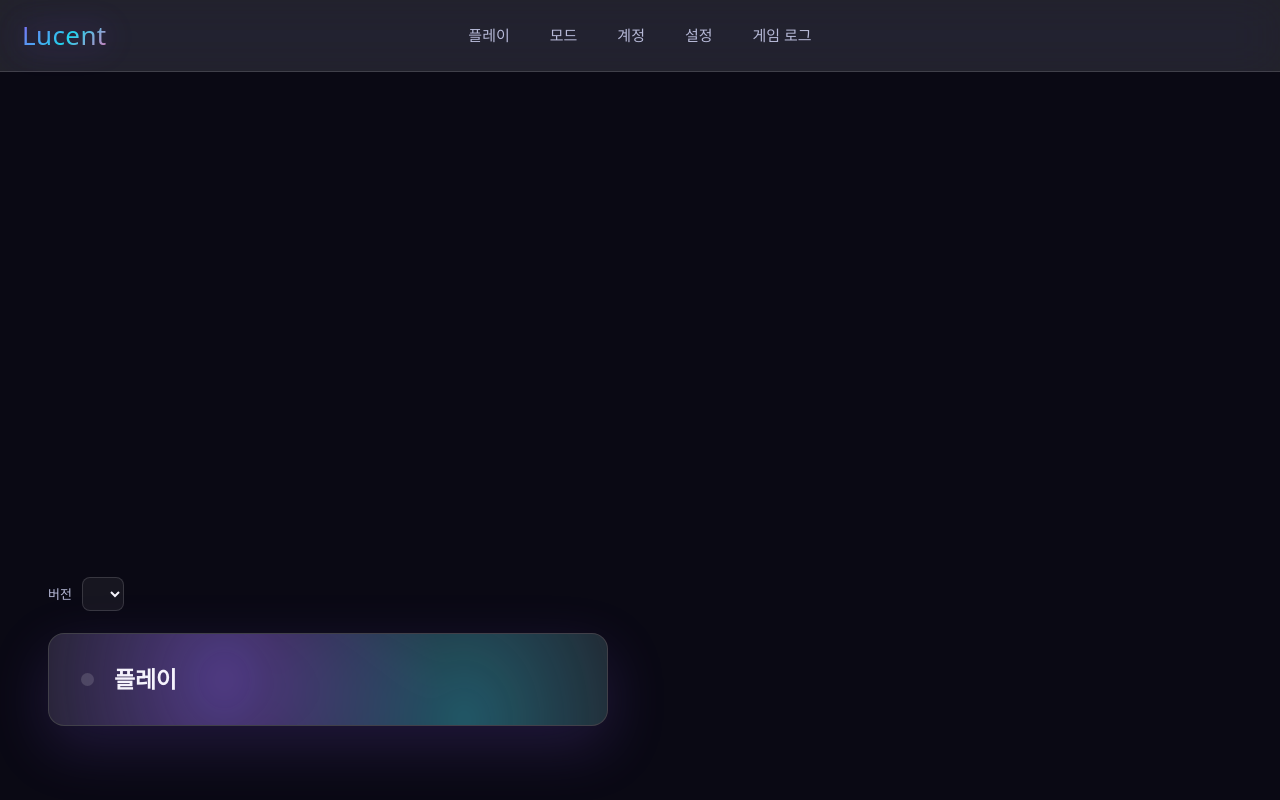
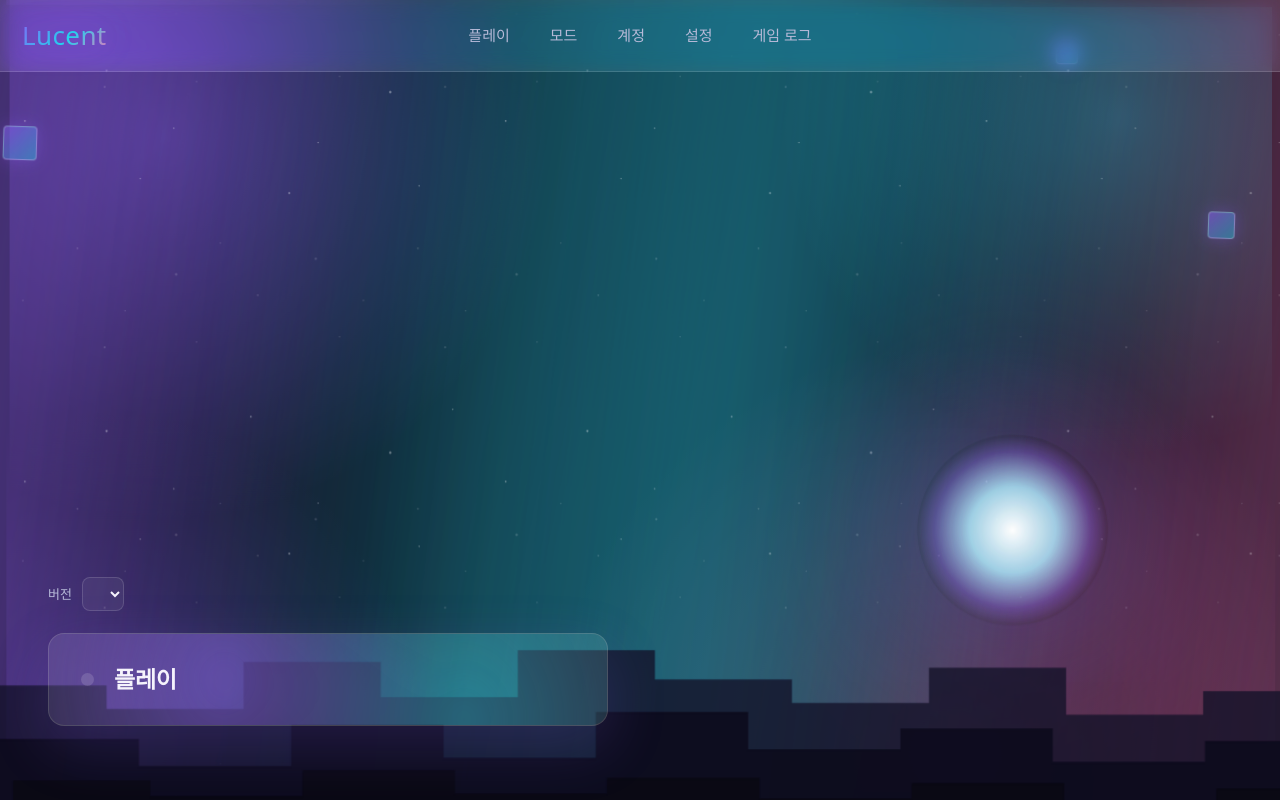
Before and after one commit to mojunseo/Lucentclient, a website built with Vite: page launcher/index.html in a window 1280 px wide. Built offline with nearby package versions, Linux system fonts and the light colour scheme; a web font is replaced by a local one.

Commit message:
배경에 보이스불풍 '트레일러' 장면 추가 (별·오로라·떠있는 블록·블록 스카이라인)
마인크래프트 실제 트레일러 영상은 저작권 때문에 못 쓰므로, CSS로 직접
그린 원작 장면으로 대체: 반짝이는 별, 지평선 위에 떠 있는 빛나는 해,
천천히 떠다니는 작은 수정 블록 3개, 계단식 clip-path로 쌓은 3겹 블록
스카이라인, 그리고 기존 오로라 리본. 장면 전체가 아주 느린 시네마틱
줌(50s)으로 숨쉰다.

글래스 패널 위로 선명한 영상감을 우선하기로 해서 (사용자 선택), 사이드바/
플레이 버튼/리스트/입력창/다이얼로그 전반의 backdrop-filter blur를
18~28px에서 8~14px로 낮춰 장면이 또렷이 비치게 했다.

버그: .backdrop에 z-index:-1을 쓰고 있었는데, 그 경우 자신의 background
속성(블롭 그라데이션)은 보이지만 자식 요소(해, 별, 오로라, 블록, 지형)는
전혀 페인트되지 않는 걸 뒤늦게 발견했다 — 격리 테스트로 확인. z-index:-1
을 0으로 바꾸고 .app에 position:relative; z-index:1을 줘서 같은 쌓임
순서를 음수 없이 재현해 해결. 이 과정에서 오로라/블롭이 이번에 처음으로
'진짜' 보였고, 생각보다 강해서 오로라 opacity를 낮추고 떠다니는 블록
위치를 가운데 760px 콘텐츠 칼럼 바깥(양쪽 가장자리)으로 옮겼다.

```diff
--- a/launcher/index.html
+++ b/launcher/index.html
@@ -9,9 +9,20 @@
   </head>
   <body>
     <div class="backdrop" aria-hidden="true">
-      <div class="aurora aurora-1"></div>
-      <div class="aurora aurora-2"></div>
-      <div class="aurora aurora-3"></div>
+      <div class="scene">
+        <div class="stars stars-a"></div>
+        <div class="stars stars-b"></div>
+        <div class="sun"></div>
+        <div class="aurora aurora-1"></div>
+        <div class="aurora aurora-2"></div>
+        <div class="aurora aurora-3"></div>
+        <div class="block block-1"></div>
+        <div class="block block-2"></div>
+        <div class="block block-3"></div>
+        <div class="terrain terrain-far"></div>
+        <div class="terrain terrain-mid"></div>
+        <div class="terrain terrain-near"></div>
+      </div>
     </div>
     <div class="app">
       <header class="topbar">
--- a/launcher/src/styles.css
+++ b/launcher/src/styles.css
@@ -49,7 +49,7 @@ button { cursor: pointer; }
 .backdrop {
   position: fixed;
   inset: 0;
-  z-index: -1;
+  z-index: 0;
   overflow: hidden;
   background:
     radial-gradient(640px 640px at 12% 18%, rgba(139, 92, 246, 0.4), transparent 60%),
@@ -62,6 +62,19 @@ button { cursor: pointer; }
 @keyframes drift {
   0% { background-position: 0 0, 0 0, 0 0, 0 0, 0 0; }
   100% { background-position: 60px -45px, -50px 45px, -30px -50px, 40px 30px, 0 0; }
+}
+
+/* The whole scene (stars, sun, aurora, terrain, blocks) breathes with one slow cinematic
+   zoom, like a trailer's opening dolly shot — everything in it moves together. */
+.scene {
+  position: absolute;
+  inset: -4%;
+  animation: sceneZoom 50s ease-in-out infinite alternate;
+  transform-origin: 50% 68%;
+}
+@keyframes sceneZoom {
+  0% { transform: scale(1); }
+  100% { transform: scale(1.08); }
 }
 
 /* Aurora curtains: wide, soft-edged ribbons of light drifting and billowing over the void,
@@ -91,19 +104,113 @@ button { cursor: pointer; }
 .aurora-2 { filter: blur(70px); animation: auroraSway2 18s ease-in-out infinite; animation-delay: -5s; }
 .aurora-3 { filter: blur(50px); animation: auroraSway3 23s ease-in-out infinite; animation-delay: -11s; }
 @keyframes auroraSway1 {
-  0%, 100% { transform: translate(-7%, -4%) rotate(-6deg) scaleY(1); opacity: 0.5; }
-  50% { transform: translate(7%, 5%) rotate(4deg) scaleY(1.22); opacity: 0.78; }
+  0%, 100% { transform: translate(-7%, -4%) rotate(-6deg) scaleY(1); opacity: 0.36; }
+  50% { transform: translate(7%, 5%) rotate(4deg) scaleY(1.22); opacity: 0.56; }
 }
 @keyframes auroraSway2 {
-  0%, 100% { transform: translate(9%, 3%) rotate(7deg) scaleY(1.12); opacity: 0.38; }
-  50% { transform: translate(-8%, -4%) rotate(-5deg) scaleY(0.92); opacity: 0.62; }
+  0%, 100% { transform: translate(9%, 3%) rotate(7deg) scaleY(1.12); opacity: 0.26; }
+  50% { transform: translate(-8%, -4%) rotate(-5deg) scaleY(0.92); opacity: 0.44; }
 }
 @keyframes auroraSway3 {
-  0%, 100% { transform: translate(-5%, 5%) rotate(4deg) scaleY(0.88); opacity: 0.3; }
-  50% { transform: translate(6%, -6%) rotate(-7deg) scaleY(1.25); opacity: 0.52; }
+  0%, 100% { transform: translate(-5%, 5%) rotate(4deg) scaleY(0.88); opacity: 0.2; }
+  50% { transform: translate(6%, -6%) rotate(-7deg) scaleY(1.25); opacity: 0.36; }
 }
 
-.app { display: flex; flex-direction: column; height: 100vh; }
+/* Stars: one tiled layer of point gradients repeated across the sky, cheaper than hundreds
+   of individual elements. Two copies at different tile sizes/phases keep the twinkle from
+   looking like a single uniform pulse. */
+.stars {
+  position: absolute;
+  inset: 0;
+  background-repeat: repeat;
+  background-image:
+    radial-gradient(1.6px 1.6px at 8% 12%, #fff, transparent),
+    radial-gradient(1px 1px at 22% 28%, #fff, transparent),
+    radial-gradient(1.3px 1.3px at 38% 8%, #fff, transparent),
+    radial-gradient(1px 1px at 52% 32%, #fff, transparent),
+    radial-gradient(1.8px 1.8px at 67% 18%, #fff, transparent),
+    radial-gradient(1px 1px at 80% 6%, #fff, transparent),
+    radial-gradient(1.3px 1.3px at 91% 26%, #fff, transparent),
+    radial-gradient(1px 1px at 15% 42%, #fff, transparent),
+    radial-gradient(1.5px 1.5px at 46% 46%, #fff, transparent),
+    radial-gradient(1px 1px at 73% 44%, #fff, transparent);
+}
+.stars-a { background-size: 340px 260px; opacity: 0.55; animation: twinkle 5s ease-in-out infinite; }
+.stars-b { background-size: 480px 360px; background-position: 120px 60px; opacity: 0.35; animation: twinkle 7s ease-in-out infinite reverse; }
+@keyframes twinkle {
+  0%, 100% { opacity: 0.25; }
+  50% { opacity: 0.7; }
+}
+
+/* A distant glowing sun/moon near the horizon — the one warm, steady focal point the rest
+   of the scene is staged around. */
+.sun {
+  position: absolute;
+  left: 70%;
+  top: 54%;
+  width: 190px;
+  height: 190px;
+  border-radius: 50%;
+  background: radial-gradient(circle, #fff, rgba(169, 231, 255, 0.85) 32%, rgba(139, 92, 246, 0.4) 58%, transparent 74%);
+  box-shadow: 0 0 140px 50px rgba(139, 92, 246, 0.22);
+}
+
+/* Small floating crystal blocks drifting through the scene — voxel-shaped, but built from
+   the same lucent glass language as the UI rather than mimicking any specific game texture. */
+.block {
+  position: absolute;
+  background: linear-gradient(135deg, rgba(139, 92, 246, 0.55), rgba(34, 211, 238, 0.4));
+  border: 1px solid rgba(255, 255, 255, 0.28);
+  border-radius: 4px;
+  box-shadow: 0 0 18px rgba(139, 92, 246, 0.35);
+  animation: blockFloat 16s ease-in-out infinite;
+}
+/* Kept off to the sides (not under the centered 760px content column) so they stay in the
+   background rather than floating in front of text. */
+.block-1 { left: 4%; top: 20%; width: 34px; height: 34px; animation-duration: 17s; }
+.block-2 { left: 80%; top: 10%; width: 22px; height: 22px; animation-duration: 12s; animation-delay: -4s; }
+.block-3 { left: 91%; top: 30%; width: 27px; height: 27px; animation-duration: 20s; animation-delay: -9s; }
+@keyframes blockFloat {
+  0%, 100% { transform: translateY(0) rotate(-6deg); }
+  50% { transform: translateY(-22px) rotate(6deg); }
+}
+
+/* Blocky terrain skyline in three parallax layers — stepped clip-paths stand in for a
+   voxel landscape without needing any actual game assets. */
+.terrain {
+  position: absolute;
+  left: -5%;
+  right: -5%;
+  bottom: 0;
+  animation: terrainDrift 50s ease-in-out infinite alternate;
+}
+.terrain-far {
+  height: 34%;
+  background: #15132a;
+  opacity: 0.8;
+  clip-path: polygon(0% 100%, 0% 62%, 7% 62%, 7% 50%, 15% 50%, 15% 58%, 24% 58%, 24% 42%, 33% 42%, 33% 54%, 42% 54%, 42% 38%, 51% 38%, 51% 48%, 60% 48%, 60% 56%, 69% 56%, 69% 44%, 78% 44%, 78% 60%, 87% 60%, 87% 52%, 95% 52%, 95% 66%, 100% 66%, 100% 100%);
+  animation-duration: 60s;
+}
+.terrain-mid {
+  height: 24%;
+  background: #0e0c1e;
+  opacity: 0.92;
+  clip-path: polygon(0% 100%, 0% 70%, 10% 70%, 10% 55%, 20% 55%, 20% 68%, 30% 68%, 30% 48%, 40% 48%, 40% 64%, 50% 64%, 50% 42%, 60% 42%, 60% 60%, 70% 60%, 70% 50%, 80% 50%, 80% 66%, 90% 66%, 90% 56%, 100% 56%, 100% 100%);
+  animation-duration: 42s;
+  animation-direction: alternate-reverse;
+}
+.terrain-near {
+  height: 15%;
+  background: var(--void);
+  clip-path: polygon(0% 100%, 0% 76%, 9% 76%, 9% 60%, 18% 60%, 18% 72%, 28% 72%, 28% 52%, 38% 52%, 38% 70%, 48% 70%, 48% 58%, 58% 58%, 58% 74%, 68% 74%, 68% 62%, 78% 62%, 78% 78%, 88% 78%, 88% 66%, 100% 66%, 100% 100%);
+  animation-duration: 30s;
+}
+@keyframes terrainDrift {
+  0% { transform: translateX(0); }
+  100% { transform: translateX(-3%); }
+}
+
+.app { position: relative; z-index: 1; display: flex; flex-direction: column; height: 100vh; }
 
 /* View transitions: a section plays this the moment it stops being [hidden]. */
 @keyframes viewIn {
@@ -134,8 +241,8 @@ button { cursor: pointer; }
   align-items: center;
   padding: 0 22px;
   background: var(--glass-strong);
-  -webkit-backdrop-filter: blur(24px) saturate(150%);
-  backdrop-filter: blur(24px) saturate(150%);
+  -webkit-backdrop-filter: blur(10px) saturate(150%);
+  backdrop-filter: blur(10px) saturate(150%);
   border-bottom: 1px solid var(--glass-border);
 }
 .wordmark {
@@ -218,8 +325,8 @@ h2 { font-size: 14px; font-weight: 600; color: var(--mist); letter-spacing: 0.01
 .version-line label { color: var(--mist); }
 select {
   background: var(--glass);
-  -webkit-backdrop-filter: blur(10px);
-  backdrop-filter: blur(10px);
+  -webkit-backdrop-filter: blur(8px);
+  backdrop-filter: blur(8px);
   color: var(--paper);
   border: 1px solid var(--glass-border);
   border-radius: 8px;
@@ -235,8 +342,8 @@ select:hover { border-color: rgba(255, 255, 255, 0.3); }
   width: 100%;
   padding: 28px 32px;
   background: var(--glass-strong);
-  -webkit-backdrop-filter: blur(22px) saturate(160%);
-  backdrop-filter: blur(22px) saturate(160%);
+  -webkit-backdrop-filter: blur(10px) saturate(160%);
+  backdrop-filter: blur(10px) saturate(160%);
   border: 1px solid var(--glass-border);
   border-radius: 16px;
   font-size: 23px;
@@ -359,8 +466,8 @@ select:hover { border-color: rgba(255, 255, 255, 0.3); }
   margin: 0;
   padding: 2px 18px;
   background: var(--glass);
-  -webkit-backdrop-filter: blur(18px) saturate(140%);
-  backdrop-filter: blur(18px) saturate(140%);
+  -webkit-backdrop-filter: blur(10px) saturate(140%);
+  backdrop-filter: blur(10px) saturate(140%);
   border: 1px solid var(--glass-border);
   border-radius: 14px;
 }
@@ -388,8 +495,8 @@ select:hover { border-color: rgba(255, 255, 255, 0.3); }
 input[type="range"] { accent-color: var(--violet); width: 220px; }
 input:not([type]), input[type="text"] {
   background: var(--glass);
-  -webkit-backdrop-filter: blur(10px);
-  backdrop-filter: blur(10px);
+  -webkit-backdrop-filter: blur(8px);
+  backdrop-filter: blur(8px);
   border: 1px solid var(--glass-border);
   border-radius: 8px;
   padding: 9px 11px;
@@ -412,8 +519,8 @@ input:not([type]), input[type="text"] {
 .button:active:not(:disabled) { transform: scale(0.96); }
 .button.quiet {
   background: var(--glass);
-  -webkit-backdrop-filter: blur(14px);
-  backdrop-filter: blur(14px);
+  -webkit-backdrop-filter: blur(8px);
+  backdrop-filter: blur(8px);
   color: var(--paper);
   border: 1px solid var(--glass-border);
   box-shadow: none;
@@ -430,8 +537,8 @@ input:not([type]), input[type="text"] {
 #view-logs h1 { flex: none; }
 .log {
   background: var(--glass);
-  -webkit-backdrop-filter: blur(18px) saturate(140%);
-  backdrop-filter: blur(18px) saturate(140%);
+  -webkit-backdrop-filter: blur(10px) saturate(140%);
+  backdrop-filter: blur(10px) saturate(140%);
   border: 1px solid var(--glass-border);
   border-radius: 12px;
   margin: 0;
@@ -449,8 +556,8 @@ input:not([type]), input[type="text"] {
 
 dialog {
   background: var(--glass-strong);
-  -webkit-backdrop-filter: blur(28px) saturate(160%);
-  backdrop-filter: blur(28px) saturate(160%);
+  -webkit-backdrop-filter: blur(14px) saturate(160%);
+  backdrop-filter: blur(14px) saturate(160%);
   color: var(--paper);
   border: 1px solid var(--glass-border);
   border-radius: 18px;
@@ -524,8 +631,8 @@ dialog::backdrop {
   line-height: 1.4;
   color: var(--paper);
   background: var(--glass);
-  -webkit-backdrop-filter: blur(10px);
-  backdrop-filter: blur(10px);
+  -webkit-backdrop-filter: blur(8px);
+  backdrop-filter: blur(8px);
   border-left: 2px solid;
   border-image: var(--gradient) 1;
   border-radius: 0 8px 8px 0;
```
